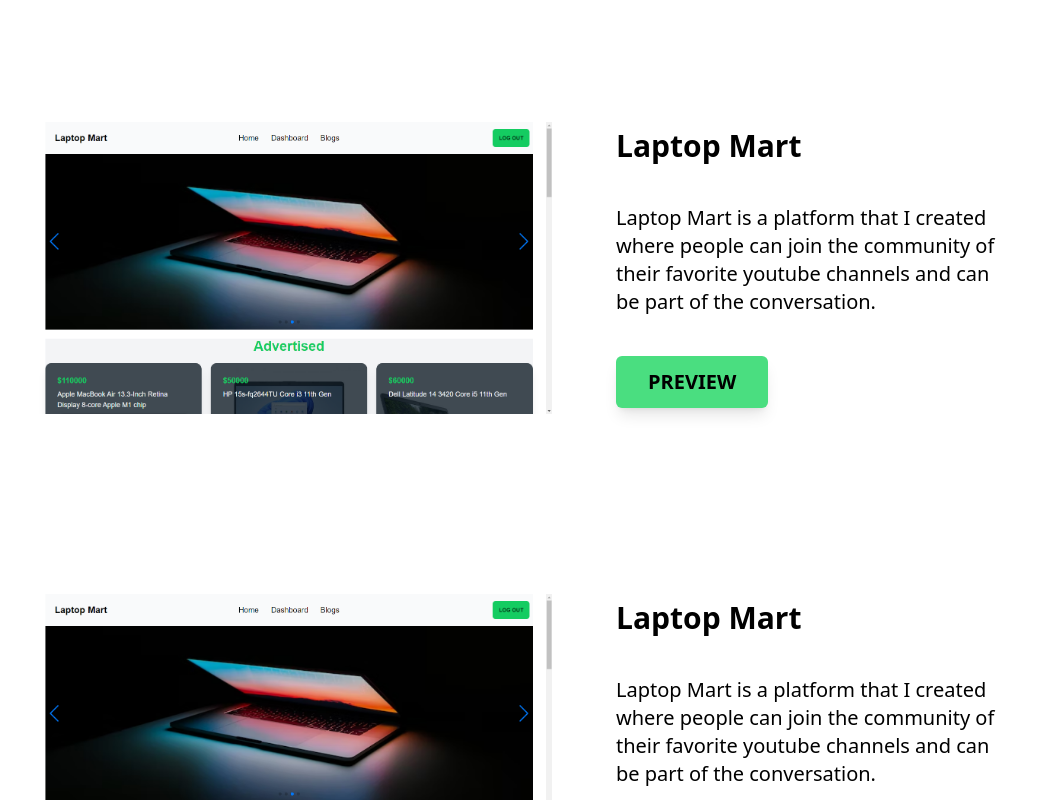
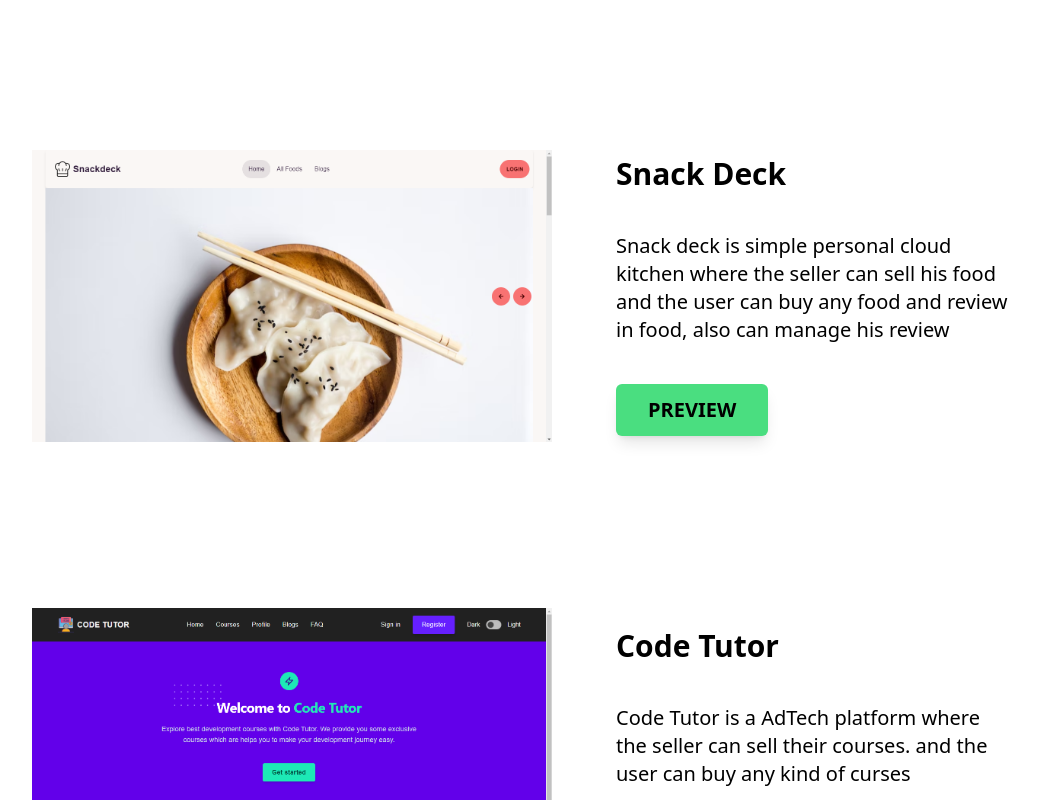
Before and after one commit to tahdiislam/portfolio, a React (Vite) app: page / in a window 1280 px wide. Shown: the part 2360-3160 px from the top of the page, without its empty margins (88-1126 px from the left). Built offline with nearby package versions, Linux system fonts and the light colour scheme.

Commit message:
add projects

```diff
--- a/src/Component/Projects/Projects.jsx
+++ b/src/Component/Projects/Projects.jsx
@@ -1,5 +1,7 @@
 import React from "react";
 import img01 from "../../assets/projectImg/project-01.png";
+import img02 from "../../assets/projectImg/project-02.png";
+import img03 from "../../assets/projectImg/project-03.png";
 import Button from "../Button/Button";
 
 const projects = [
@@ -7,19 +9,22 @@
     img: img01,
     name: "Laptop Mart",
     details:
-      "Laptop Mart is a platform that I created where people can join the community of their favorite youtube channels and can be part of the conversation.",
+      "Laptop Mart is a multi vendor e-commerce where I seller can sell old laptop, a buyer can buy laptop, and the Admin can manage his user and all product.",
+    link: "https://laptop-mart-26.web.app/",
   },
   {
-    img: img01,
-    name: "Laptop Mart",
+    img: img02,
+    name: "Snack Deck",
     details:
-      "Laptop Mart is a platform that I created where people can join the community of their favorite youtube channels and can be part of the conversation.",
+      "Snack deck is simple personal cloud kitchen where the seller can sell his food and the user can buy any food and review in food, also can manage his review",
+    link: "https://snackdeck-a569c.web.app/",
   },
   {
-    img: img01,
-    name: "Laptop Mart",
+    img: img03,
+    name: "Code Tutor",
     details:
-      "Laptop Mart is a platform that I created where people can join the community of their favorite youtube channels and can be part of the conversation.",
+      "Code Tutor is a AdTech platform where the seller can sell their courses. and the user can buy any kind of curses",
+    link: "https://code-tutor-255e9.web.app/",
   },
 ];
 
@@ -43,7 +48,11 @@
             <div className="md:w-1/2 md:p-16">
               <h2 className="text-3xl font-bold mb-10">{project.name}</h2>
               <p className="text-xl mb-10">{project.details}</p>
-              <Button style="py-2 px-6 text-lg md:py-3 md:px-8 md:text-xl">PREVIEW</Button>
+              <a target="_blank" href={project.link}>
+                <Button style="py-2 px-6 text-lg md:py-3 md:px-8 md:text-xl">
+                  PREVIEW
+                </Button>
+              </a>
             </div>
           </div>
         ))}
```
Also changed, not shown: src/assets/projectImg/project-02.png (added), src/assets/projectImg/project-03.png (added).
